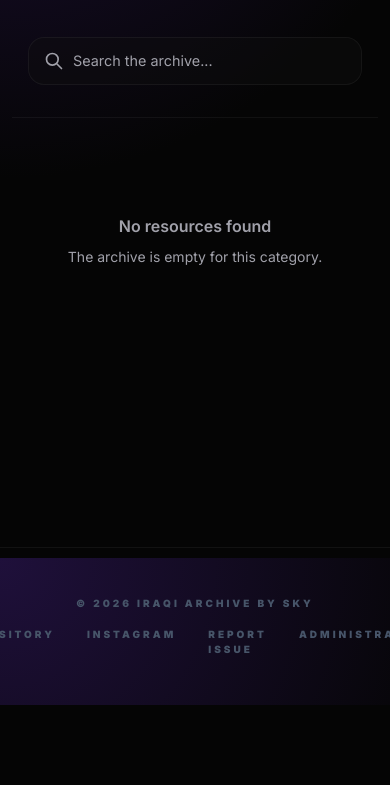
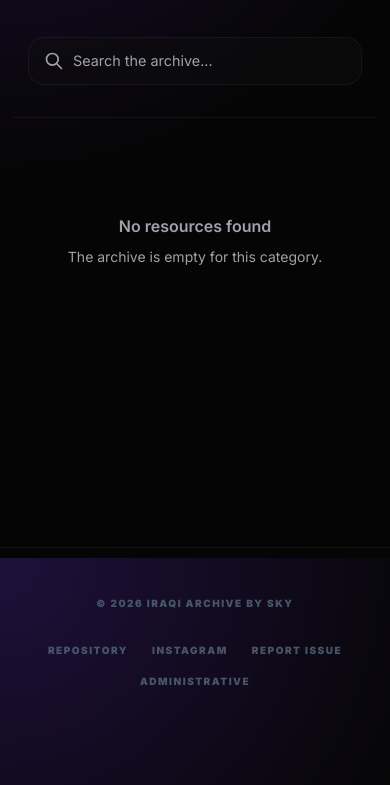
Before and after one commit to skyness69/iraqi-archive, a plain HTML site: page index.html in a window 390 px wide. Shown: the part 286-1071 px from the top of the page. Before the commit the page ends 991 px from the top, so only its background shows below. Drawn offline with nearby package versions, Linux system fonts and the light colour scheme; no server answers.

Commit message:
fix: improve footer responsiveness and visibility on mobile

```diff
--- a/index.html
+++ b/index.html
@@ -169,10 +169,10 @@
     </main>
 
     <!-- Footer -->
-    <footer class="max-w-7xl mx-auto px-6 py-12 border-t border-white/5 mt-10">
-        <div class="flex flex-col md:flex-row justify-between items-center text-[10px] font-black uppercase tracking-[0.3em] text-slate-600 gap-4">
-            <p>&copy; 2026 Iraqi Archive by SKY</p>
-            <div class="flex space-x-8">
+    <footer class="max-w-7xl mx-auto px-4 md:px-6 py-12 pb-24 border-t border-white/5 mt-10">
+        <div class="flex flex-col md:flex-row justify-between items-center text-[10px] font-black uppercase tracking-[0.15em] md:tracking-[0.3em] text-slate-600 gap-8">
+            <p class="text-center md:text-left">&copy; 2026 Iraqi Archive by SKY</p>
+            <div class="flex flex-wrap justify-center gap-x-6 gap-y-4 md:space-x-8">
                 <a href="https://github.com/skyness69/iraqi-archive" target="_blank" class="hover:text-[var(--accent-primary)] transition-colors">Repository</a>
                 <a href="https://www.instagram.com/49.4y/" target="_blank" class="hover:text-pink-500 transition-colors">Instagram</a>
                 <a href="bug-report.html" class="hover:text-red-400 transition-colors">Report Issue</a>
```
